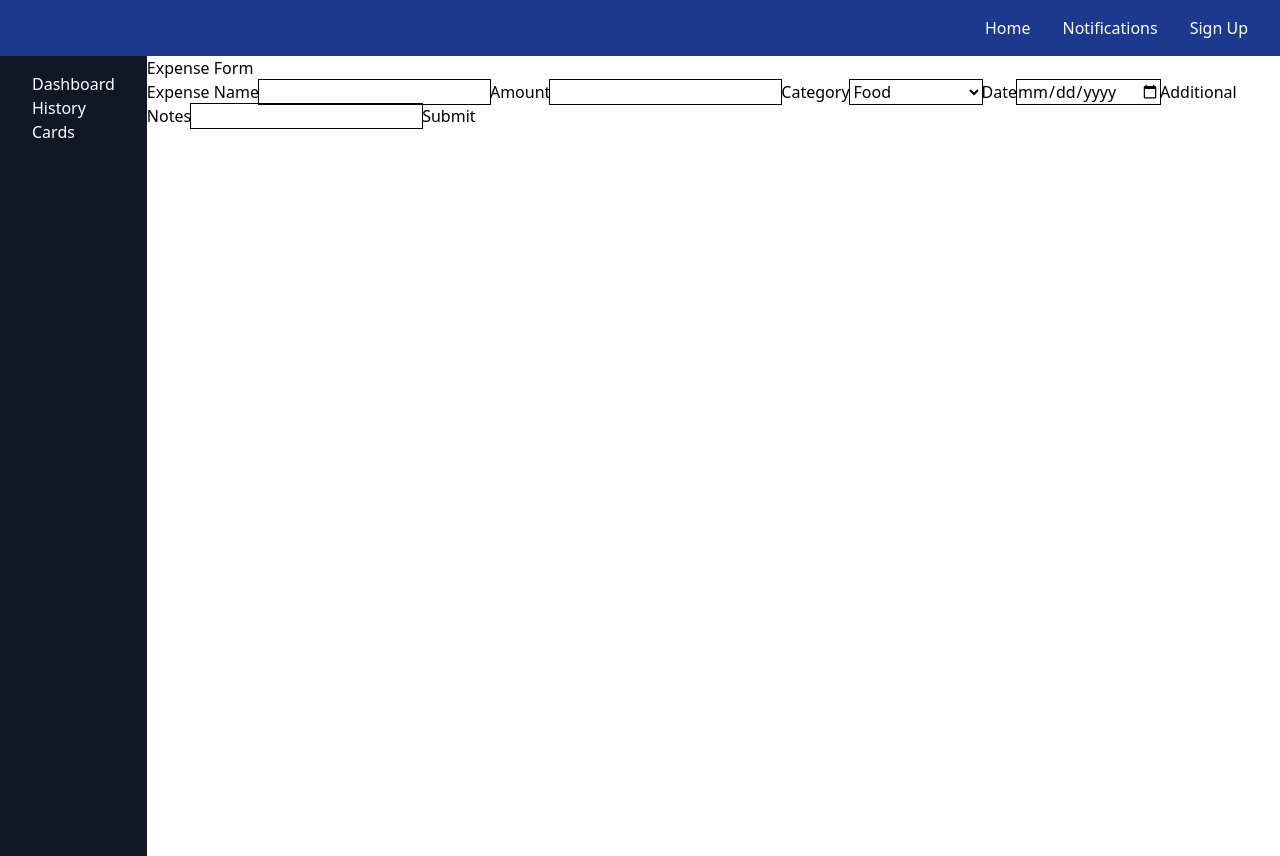
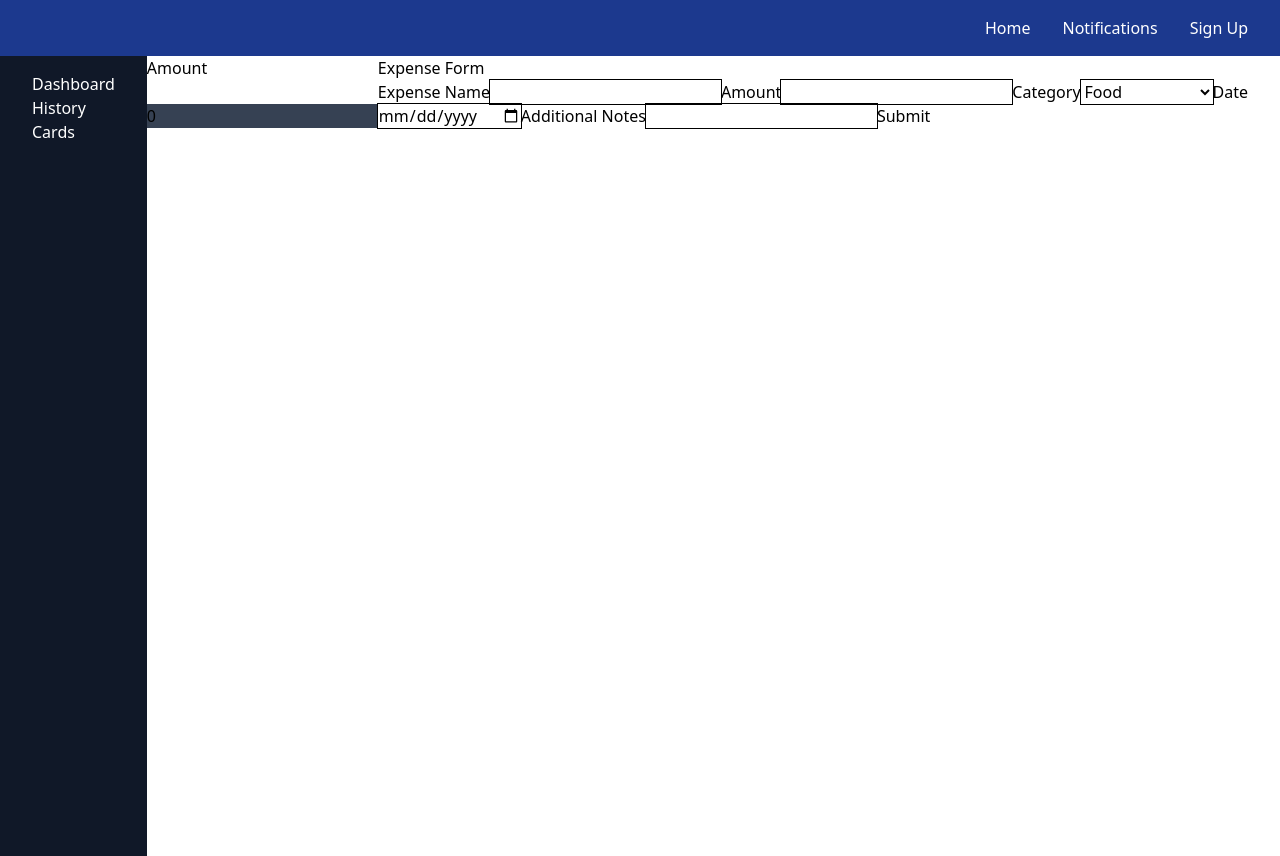
Before and after one commit to 1HabibL/Expense-DebtTracker, a Next.js app: page / in a window 1280 px wide. Built offline with nearby package versions, Linux system fonts and the light colour scheme.

Commit message:
-Fixed Form Functionality -Able to add total expenses and display them

```diff
--- a/src/app/expenseDisplay.js
+++ b/src/app/expenseDisplay.js
@@ -1,19 +1,57 @@
 "use client"
 
-import React, {useState} from 'react';
+import React, {useEffect, useState} from 'react';
+import ExpenseForm from './expenseform';
 
-function displayExpense() {
+function DisplayExpense({expenses}) {
+const [expenseDisplay, setExpenseDisplay] = useState();
+
+
+useEffect(() => {
+    console.log("infoData updated:", JSON.stringify(expenses));
+    if (Array.isArray(expenses) && expenses.length > 0){
+        calculateExpenses(expenses)} else {
+            setExpenseDisplay(0)
+        }
+}, [expenses])
+
+
+const calculateExpenses = (dataArray) => {
+    console.log("Calculating total sum for:", JSON.stringify(dataArray))
+    if(!Array.isArray(dataArray || dataArray.length === 0))
+    {
+        setExpenseDisplay(0)
+        return
+    }
+    const total = dataArray.reduce((total, item) => {
+        console.log("pricessing item", item);
+        const numberValue = Number(item.amount)
+
+        if(!isNaN(numberValue)){
+            return total + numberValue
+        }
+    return total;}, 0)
+
+    console.log("Calculated total:", total)
+    setExpenseDisplay(total)
+
+}
+
+/*function addExpenses(array) {
+    let totalSum = array.reduce((total, item) => total + item.amount)
+}*/
 
 return (
+    <div>
+        <form>
+            <label>Amount</label>
+            <input type="number"></input>
+        </form>
 
-    <div>
-        <div id="displayContainer">
-
-
-
+        <div id="displayContainer" className='bg-gray-700'>
+            <p>{expenseDisplay}</p>
         </div>
-
-
     </div>
 )
 }
+export default DisplayExpense
--- a/src/app/expenseform.js
+++ b/src/app/expenseform.js
@@ -2,26 +2,22 @@
 
 import React, { useEffect, useState } from 'react';
 
-function ExpenseForm() {
-    const [expenses, setExpenses] = useState([])
+function ExpenseForm({ expenses, setExpenses }) {
+    //const [expenses, setExpenses] = useState([])
     const [expenseName, setExpenseName] = useState("");
     const [amount, setAmount] = useState("")
     const [category, setCategory] =useState("")
     const [date, setDate] = useState("")
     const [additionalNotes, setAdditionalNotes] = useState("")
-
-
 //load stored data from localStorage
-
 useEffect(() => {
     const savedData = localStorage.getItem("submittedExpenseData");
-    if (savedData){
+    if (savedData) {
         setExpenses(JSON.parse(savedData))
     }
 }, []);
 
 //Update localstorage whenever expenses changes
-
 useEffect(() =>{
     localStorage.setItem("submittedExpenseData", JSON.stringify(expenses))
 }, [expenses])
@@ -46,11 +42,10 @@ useEffect(() =>{
             additionalNotes: additionalNotes
         }
 
-        setExpenses([...expenses, passedData])
+        setExpenses((prevData) => [...expenses, passedData])
          clearedExpense()
 
         }
-
         //function to delete selected expense
         const handleDelete = (index) => {
             const newExpenses = expenses.filter((_, i) => i !== index);
@@ -61,8 +56,6 @@ const clearData = () =>{
     localStorage.removeItem("submittedExpenseData")
     setExpenses([]);
 }
-
-
         //localStorage code
 
     return (
@@ -93,7 +86,7 @@ const clearData = () =>{
             </form>
 
             <ul>
-                {expenses.map((expense, index) => (
+                {Array.isArray(expenses) && expenses.map((expense, index) => (
                     <li key={index}>
                         {expense.expenseName} - ${expense.amount} ({expense.category})
                         <button onClick={clearData}>Delete</button>
@@ -109,6 +102,4 @@ const clearData = () =>{
 
 }
 
-
-
 export default ExpenseForm;
--- a/src/app/page.js
+++ b/src/app/page.js
@@ -1,16 +1,22 @@
 "use client";
-
+import {useState} from "react";
 import ExpenseForm from "./expenseform";
 import NavBar from "./navbar";
 import SideBar from "./sideBar";
+import DisplayExpense from "./expenseDisplay";
+
 
 export default function Home() {
+const [expenses, setExpenses] = useState([]);
+
+
   return(
     <div>
       <NavBar />
       <div class="flex">
       <SideBar />
-      <ExpenseForm />
+      <DisplayExpense expenses={expenses}/>
+      <ExpenseForm expenses={expenses} setExpenses={setExpenses}/>
       </div>
     </div>
   )
```
